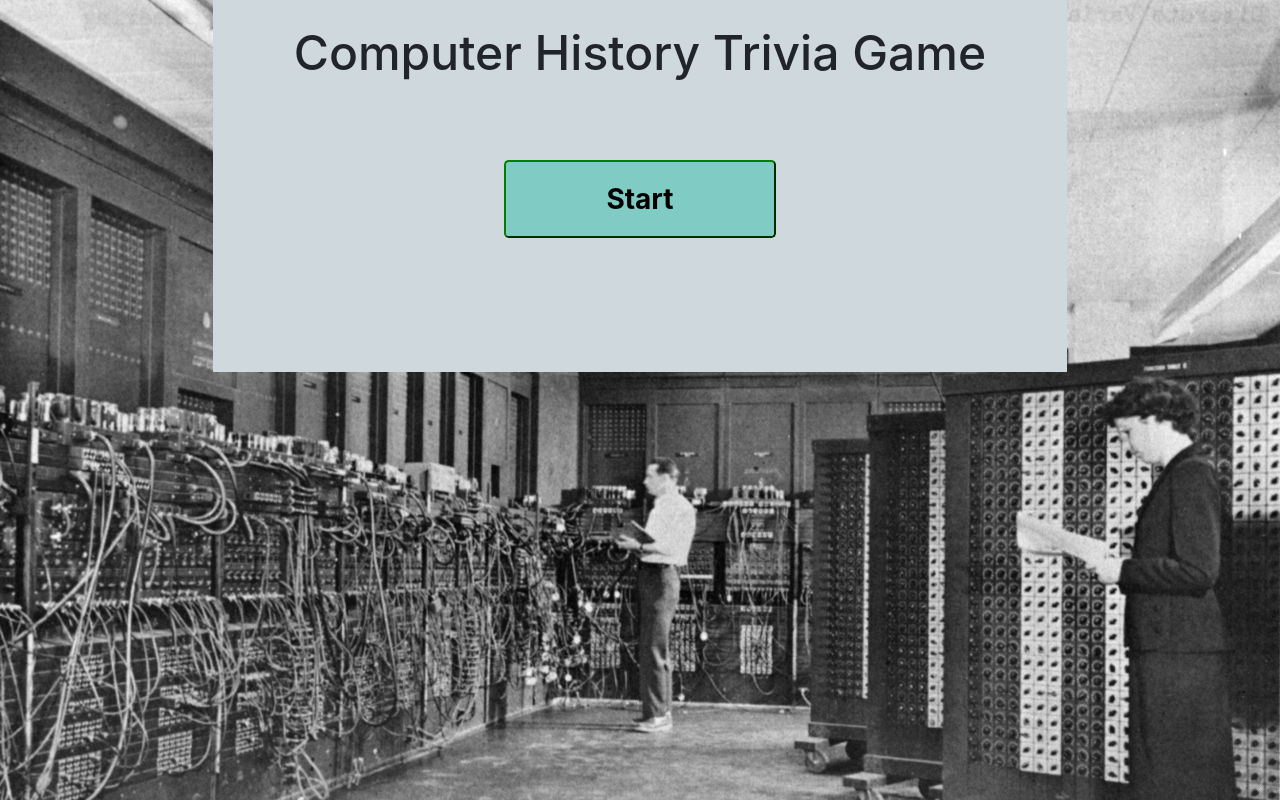
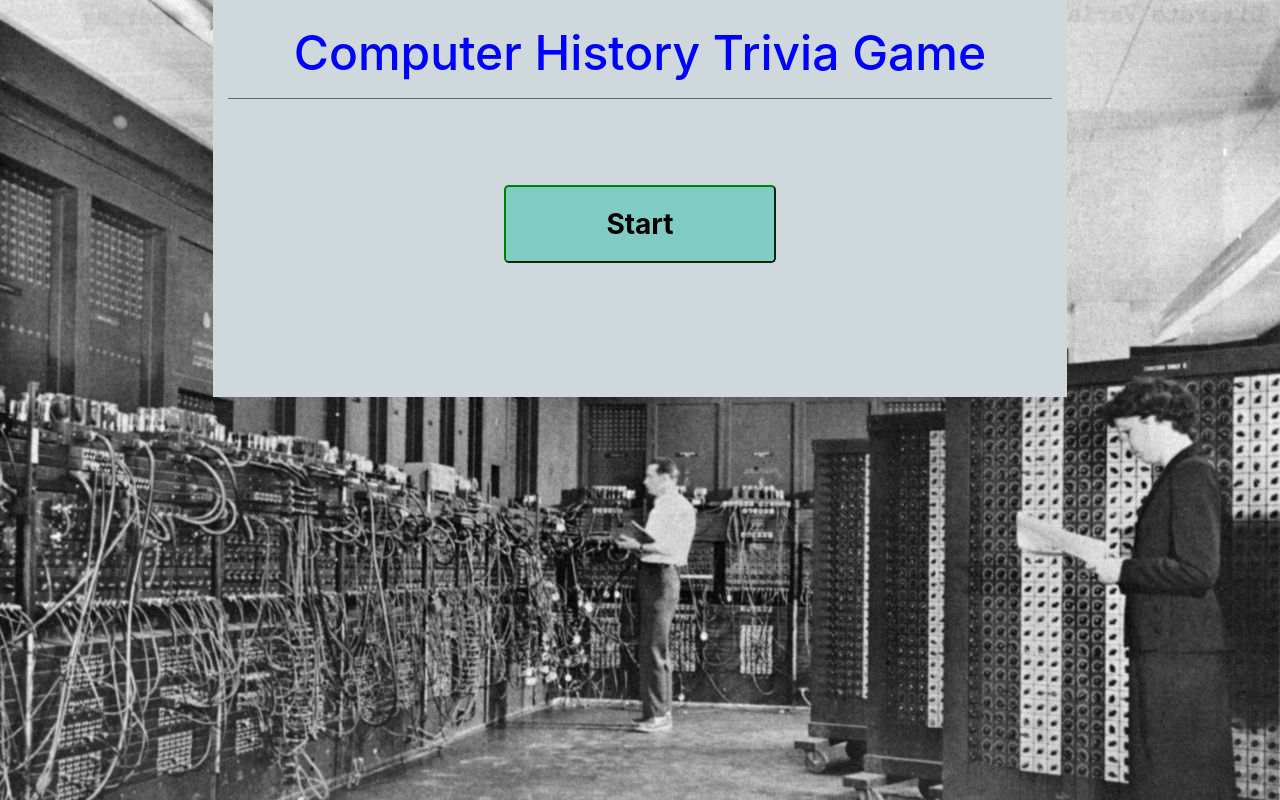
Before and after one commit to wucheeman/TriviaGame, a plain HTML site: page index.html in a window 1280 px wide. Drawn offline with nearby package versions, Linux system fonts and the light colour scheme.

Commit message:
changed game title to use colored font; added hr below title

```diff
--- a/assets/css/style.css
+++ b/assets/css/style.css
@@ -6,6 +6,12 @@ body {
 
 h1 {
   font-size: 48px;
+  color: blue;
+}
+
+hr {
+  border-color: dimgrey;
+  background-color: dimgray;
 }
 
 label {
--- a/index.html
+++ b/index.html
@@ -18,7 +18,7 @@
         </div>
         <div class="col-sm-8 newcolor  text-center pb-2">
           <h1 class="mt-4 mb-2">Computer History Trivia Game</h1>
-          <!-- TODO: Move these to right position in doc -->
+          <hr>
           <div id="show-timer"><h2>01:30</h2></div>
           <button class="btn-lg start-button mt-4 mb-5 py-3" id="start"><strong>Start</strong></button>
         </div>
```
